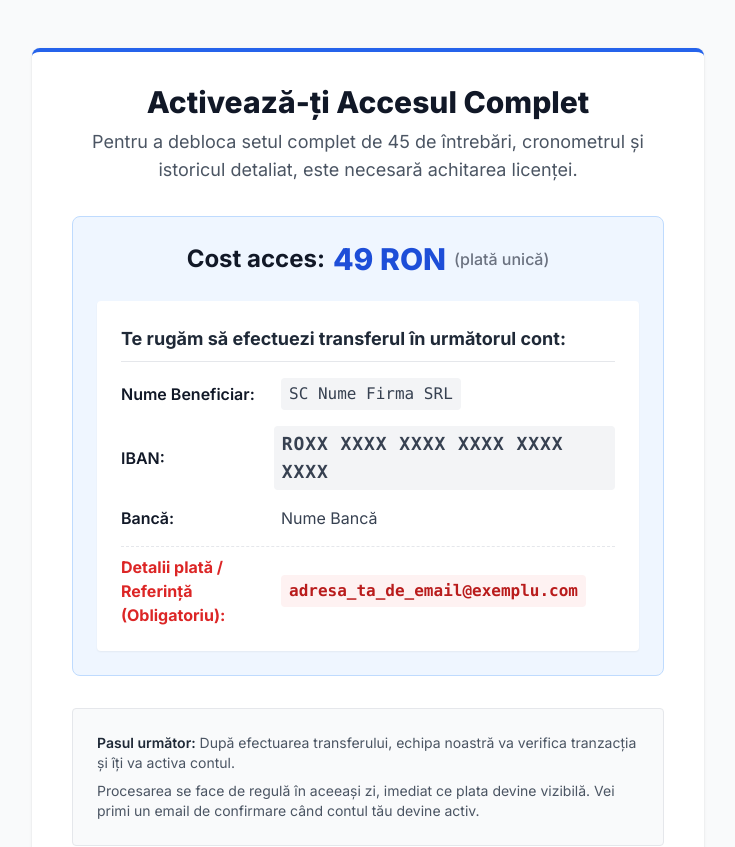
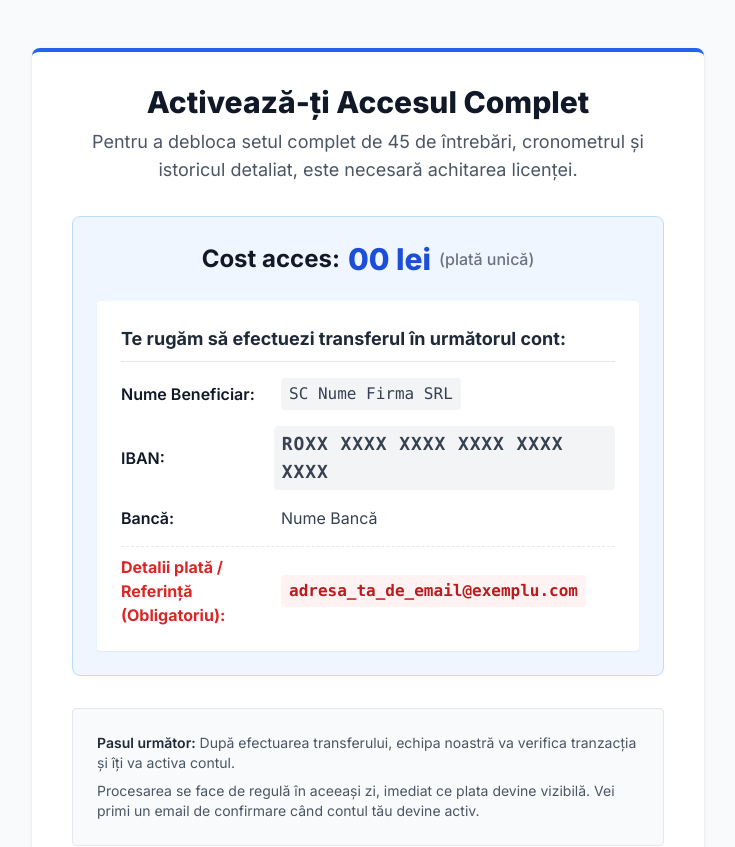
Before and after one commit to sorincenusa/testepsiho, a Next.js app: page /pending in a window 1280 px wide. Shown: the top 847 px of the page, without its empty margins (272-1007 px from the left). Built offline with nearby package versions, Linux system fonts and the light colour scheme; no server answers.

Commit message:
chore: Update price to 00 lei
Co-authored-by: sorincenusa <186463229+sorincenusa@users.noreply.github.com>

```diff
--- a/src/app/pending/page.tsx
+++ b/src/app/pending/page.tsx
@@ -24,7 +24,7 @@ export default function PendingApproval() {
           <div className="bg-blue-50 border border-blue-200 rounded-lg p-6 mb-8">
              <div className="flex items-center justify-center mb-6">
                  <span className="text-2xl font-bold text-gray-900 mr-2">Cost acces:</span>
-                 <span className="text-3xl font-extrabold text-blue-700">49 RON</span>
+                 <span className="text-3xl font-extrabold text-blue-700">00 lei</span>
                  <span className="text-gray-500 ml-2 font-medium">(plată unică)</span>
              </div>
 
--- a/src/lib/mail.ts
+++ b/src/lib/mail.ts
@@ -35,7 +35,7 @@ export const sendPaymentInstructionsEmail = async (userEmail: string) => {
 
         <div style="background-color: #f3f4f6; padding: 15px; border-radius: 5px; margin: 20px 0;">
           <h3 style="margin-top: 0;">Detalii de plată</h3>
-          <p><strong>Cost acces:</strong> 49 RON (plată unică)</p>
+          <p><strong>Cost acces:</strong> 00 lei (plată unică)</p>
           <ul style="list-style-type: none; padding-left: 0;">
             <li><strong>Nume Beneficiar:</strong> SC Nume Firma SRL</li>
             <li><strong>IBAN:</strong> ROXX XXXX XXXX XXXX XXXX XXXX</li>
```
